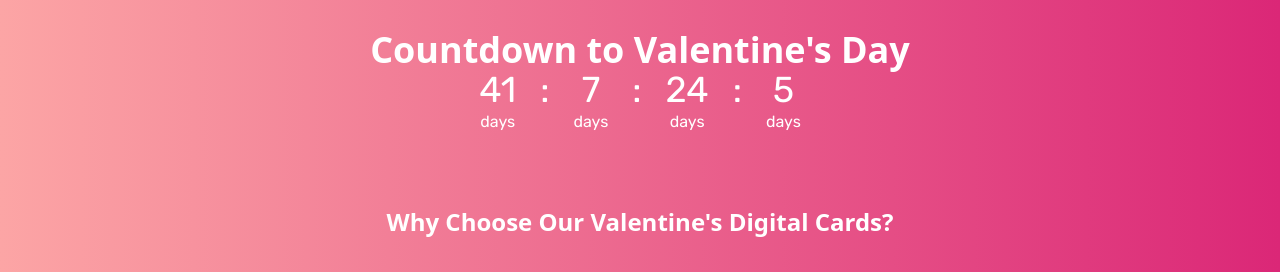
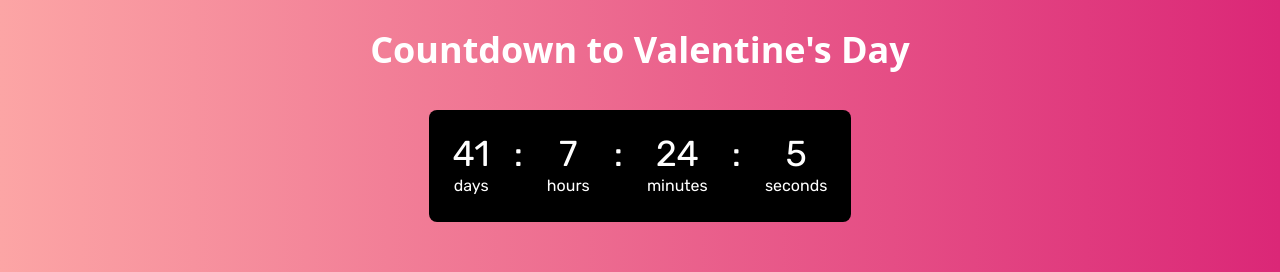
Before and after one commit to lavollmer/valentines-card, a React (Vite) app: page / in a window 1280 px wide. Shown: the part 518-790 px from the top of the page. Built offline with nearby package versions, Linux system fonts and the light colour scheme.

Commit message:
Added finalzed touches to style on countdown clock - border, bg color, font

```diff
--- a/src/components/Countdown.tsx
+++ b/src/components/Countdown.tsx
@@ -13,11 +13,11 @@ const Countdown = () => {
   const secondsLeft = Math.floor((distance % (1000 * 60)) / 1000);
 
   return (
-    <div className="flex flex-col items-center justify-center text-white">
+    <div className="flex flex-col space-y-10 items-center justify-center text-white">
       <div>
         <h2 className="text-4xl font-bold">Countdown to Valentine's Day</h2>
       </div>
-      <div className="grid grid-flow-col gap-5 text-center auto-cols-max">
+      <div className="grid grid-flow-col gap-5 text-center auto-cols-max bg-black p-6 rounded-lg">
         <div className="flex flex-row space-x-6 font-rubik">
           <div className="flex flex-col">
             <p className="text-4xl">{daysLeft}</p>
@@ -26,17 +26,17 @@ const Countdown = () => {
           <p className="text-4xl">:</p>
           <div className="flex flex-col">
             <p className="text-4xl">{hoursLeft}</p>
-            <p>days</p>
+            <p>hours</p>
           </div>
           <p className="text-4xl">:</p>
           <div className="flex flex-col">
             <p className="text-4xl">{minutesLeft}</p>
-            <p>days</p>
+            <p>minutes</p>
           </div>
           <p className="text-4xl">:</p>
           <div className="flex flex-col">
             <p className="text-4xl">{secondsLeft}</p>
-            <p>days</p>
+            <p>seconds</p>
           </div>
         </div>
       </div>
```
